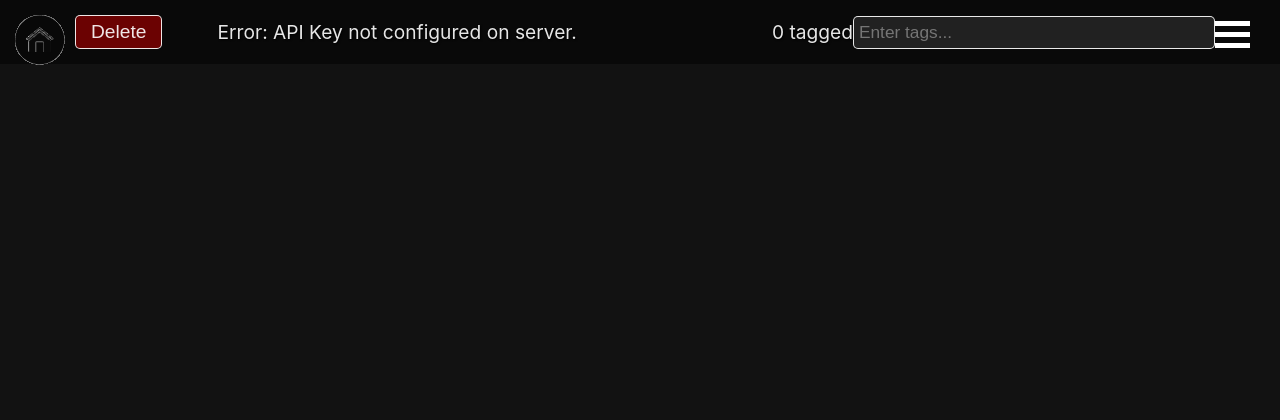
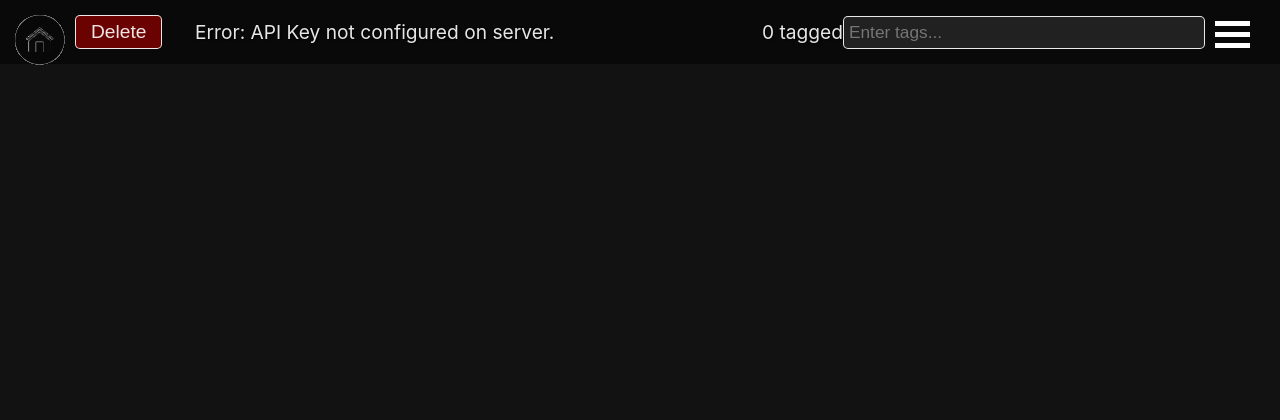
Before and after one commit to rseward/photoshare, a FastAPI app: page /ui/slideshow/1 in a window 1280 px wide. Shown: the top 420 px of the page. Run offline with FastAPI, Linux system fonts and the light colour scheme; data that the repository does not hold is empty.

Commit message:
Further cosmetic changes.

```diff
--- a/app/templates/index.html
+++ b/app/templates/index.html
@@ -79,7 +79,7 @@
             padding: 5px; border-radius: 5px;
             width: 350px; /* Accommodates > 30 chars */
             font-size: 0.9em;
-            margin-right: 50px; /* Move away from hamburger menu */
+            margin-right: 60px; /* Move away from hamburger menu */
         }
         #time-display { margin: 0 20px; }
         #prev-button { position: absolute; left: 15px; }
@@ -93,7 +93,7 @@
             z-index: 10;
         }
         .tag-info {
-            margin-left: 150px; /* Move towards the center */
+            margin-left: 185px; /* Move towards the center */
         }
         .hamburger-menu {
             position: absolute;
```
